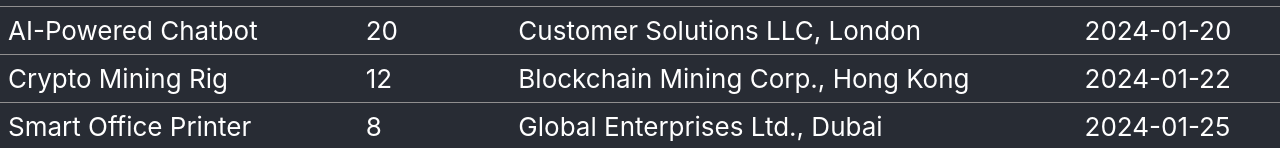
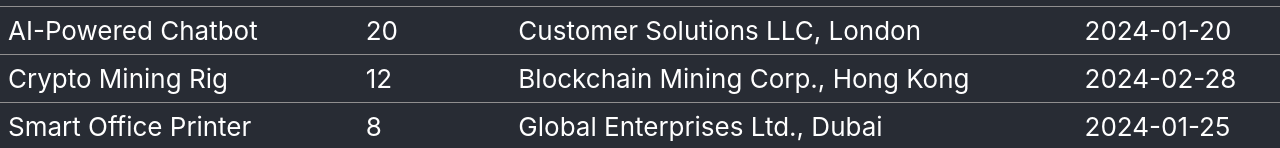
Before and after one commit to opsera-eslatt/c2c-ship-sync, a React (Create React App) app: page / in a window 1280 px wide. Shown: the part 701-849 px from the top of the page. Built offline with nearby package versions, Linux system fonts and the light colour scheme.

Commit message:
contrives a delta we can see

```diff
--- a/src/App.js
+++ b/src/App.js
@@ -38,7 +38,7 @@ function App() {
             <td>Crypto Mining Rig</td>
             <td>12</td>
             <td>Blockchain Mining Corp., Hong Kong</td>
-            <td>2024-01-22</td>
+            <td>2024-02-28</td>
           </tr>
           <tr>
             <td>Smart Office Printer</td>
```
